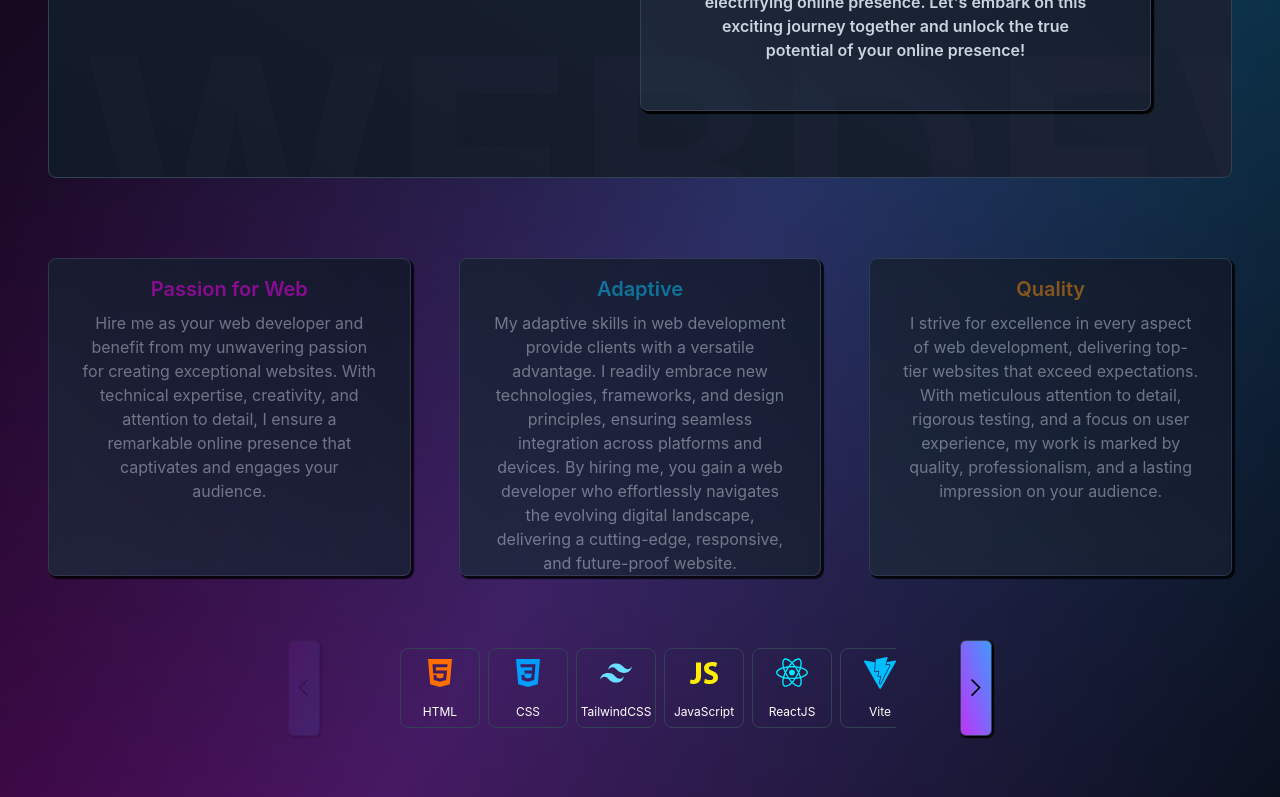
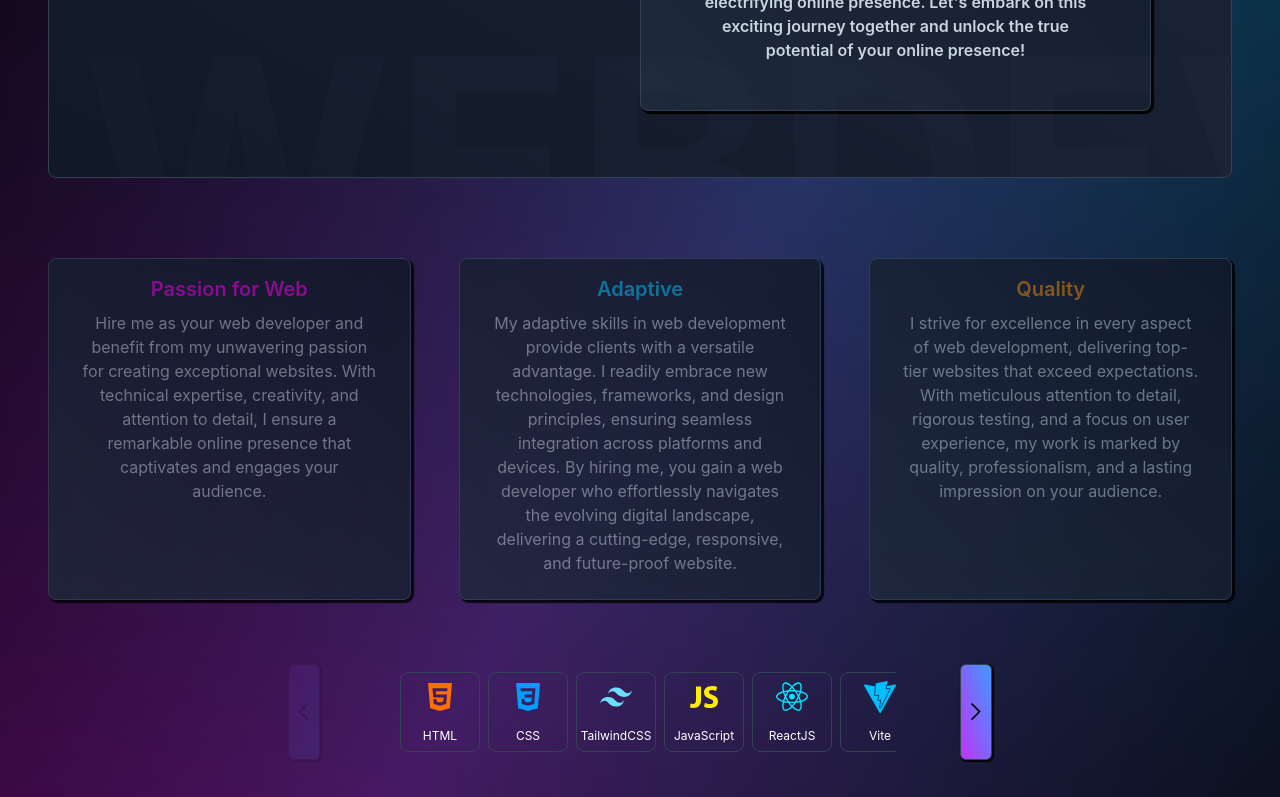
Before and after one commit to JoGuirre/joguirre.github.io, a React (Vite) app: page / in a window 1280 px wide. Shown: the part 590-1387 px from the top of the page. Built offline with nearby package versions, Linux system fonts and the light colour scheme.

Commit message:
why this aint pushin dawg

```diff
--- a/src/components/ThreeCard.jsx
+++ b/src/components/ThreeCard.jsx
@@ -59,7 +59,7 @@ function Card({ title, content, color }) {
           </div>
         </div>
         <div id="card-content-container">
-          <p className="text-md text-slate-300 text-opacity-60 group-hover:text-opacity-100 transition duration-300 px-4 text-center">
+          <p className="text-md text-slate-300 text-opacity-60 group-hover:text-opacity-100 transition duration-300 px-4 text-center pb-6">
             {content}
           </p>
         </div>
```
